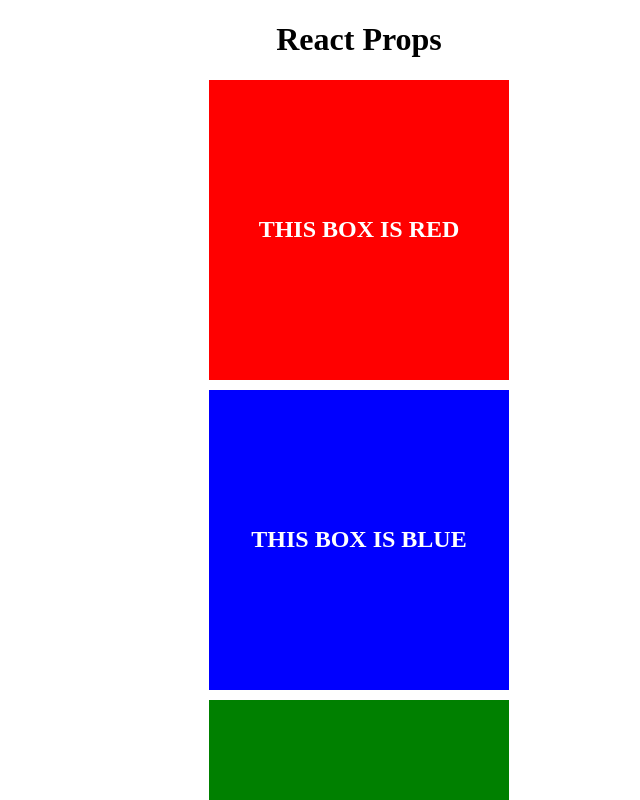
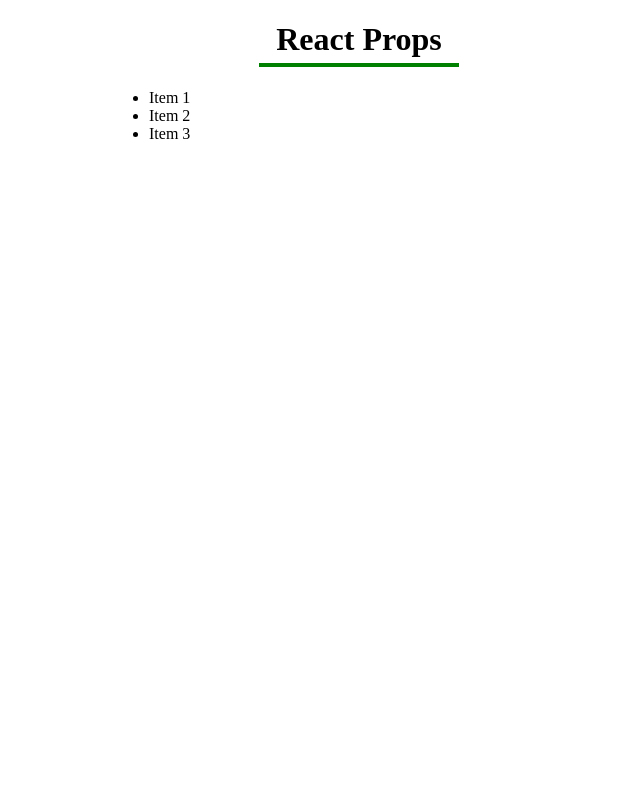
Before and after one commit to alperenweb3/react-props, a React (Create React App) app: page / in a window 1280 px wide. Shown: the top 800 px of the page, without its empty margins (281-921 px from the left). Built offline with nearby package versions, Linux system fonts and the light colour scheme; the HTML template or start-up script is replaced by a standard one.

Commit message:
Rendering lists with props

```diff
--- a/src/App.css
+++ b/src/App.css
@@ -1,3 +1,18 @@
 .App {
+  width: 500px;
+  margin: auto;
+}
+
+.App h1{
   text-align: center;
 }
+
+.App h1:after{
+  content: "";
+  display: block;
+  height: 4px;
+  width: 200px;
+  background-color: green;
+  margin: auto;
+  margin-top: 5px;
+}
--- a/src/App.jsx
+++ b/src/App.jsx
@@ -6,8 +6,8 @@ import "./App.css";
 //import Props from "./components/example5/Router";
 //import Role from "./components/example6/User";
 //import Props from "./components/example7/App";
-import Props from "./components/example8/App";
-//import Props from "./components/example9/App";
+//import Props from "./components/example8/App";
+import Props from "./components/example9/App";
 //import Props from "./components/example10/App";
 
 
--- /dev/null
+++ b/src/components/example9/App.js
@@ -0,0 +1,18 @@
+import React from 'react';
+import List from './List';
+
+function App() {
+  const items = [
+    { id: 1, text: 'Item 1' },
+    { id: 2, text: 'Item 2' },
+    { id: 3, text: 'Item 3' },
+  ];
+
+  return (
+    <div>
+      <List items={items} />
+    </div>
+  );
+}
+
+export default App;
--- /dev/null
+++ b/src/components/example9/List.js
@@ -0,0 +1,15 @@
+import React from 'react';
+
+function List(props) {
+  const items = props.items.map((item) => (
+    <li key={item.id}>{item.text}</li>
+  ));
+
+  return (
+    <ul>
+      {items}
+    </ul>
+  );
+}
+
+export default List;
```
